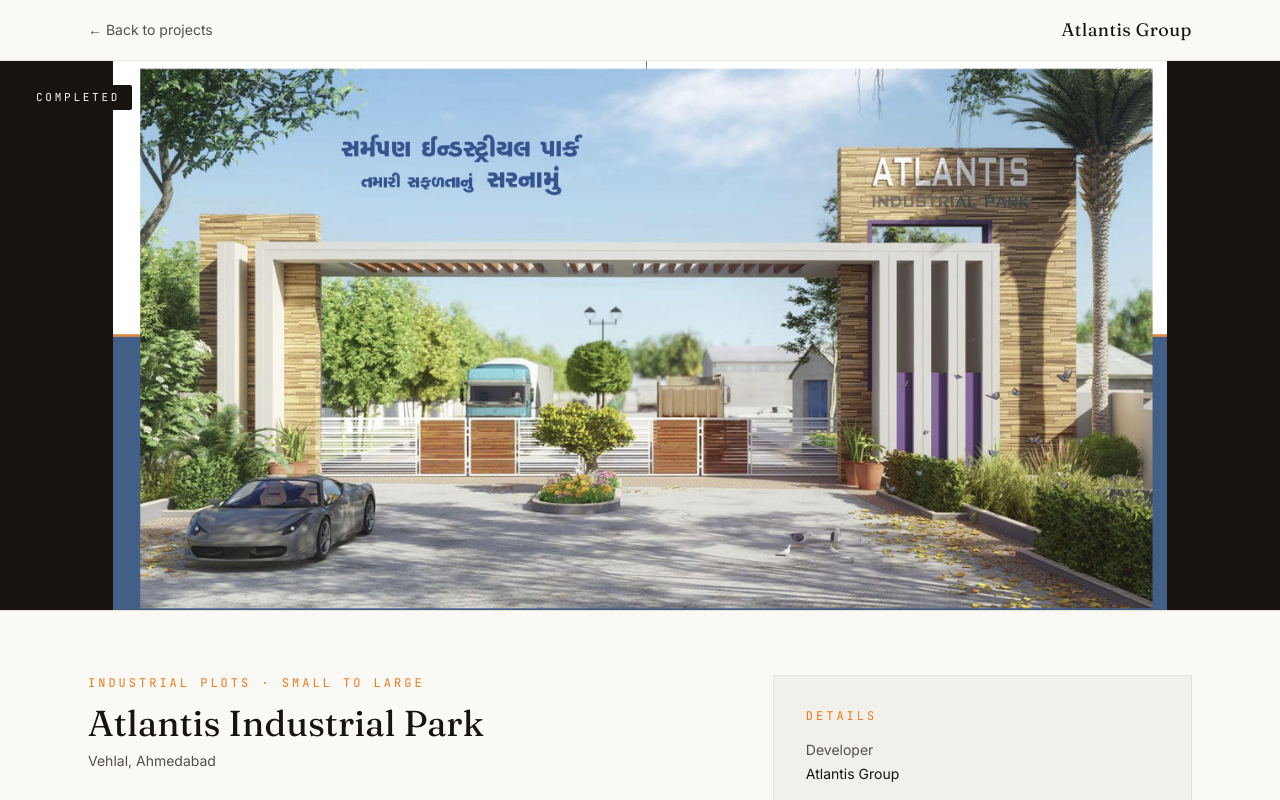
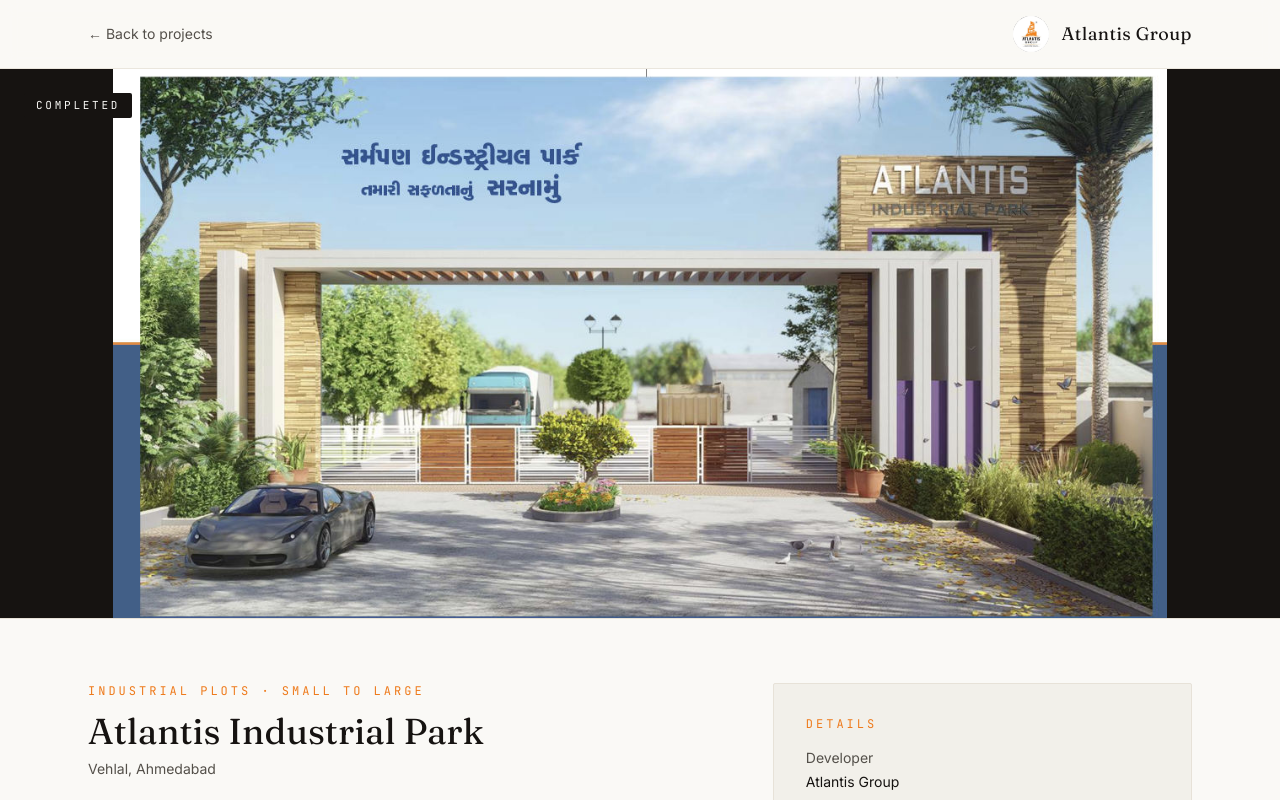
Before and after one commit to SukhadiyaDevarsh/atlantis-group, a Next.js app: page /projects/atlantis-industrial-park in a window 1280 px wide. Shown: the top 800 px of the page. Built offline with nearby package versions, Linux system fonts and the light colour scheme.

Commit message:
Add logo to project detail page header
Extracted the Logo component out of page.tsx into its own module
so it can be shared with the project detail pages, then added it
next to "Atlantis Group" in the detail page header to match the
homepage nav.

```diff
--- /dev/null
+++ b/app/Logo.tsx
@@ -0,0 +1,15 @@
+import Image from "next/image";
+
+export default function Logo({ className = "" }: { className?: string }) {
+  return (
+    <div className={`relative overflow-hidden rounded-full ${className}`}>
+      <Image
+        src="/logo-mark.jpg"
+        alt="Atlantis Group emblem — since 1989, build the future"
+        fill
+        sizes="(max-width: 768px) 15vw, 300px"
+        className="object-cover"
+      />
+    </div>
+  );
+}
--- a/app/page.tsx
+++ b/app/page.tsx
@@ -1,6 +1,7 @@
 import Image from "next/image";
 import Link from "next/link";
 import ContactForm from "./ContactForm";
+import Logo from "./Logo";
 import { projects } from "./projects-data";
 
 export default function Home() {
@@ -19,20 +20,6 @@
   );
 }
 
-/* ---------- Logo mark ---------- */
-function Logo({ className = "" }: { className?: string }) {
-  return (
-    <div className={`relative overflow-hidden rounded-full ${className}`}>
-      <Image
-        src="/logo-mark.jpg"
-        alt="Atlantis Group emblem — since 1989, build the future"
-        fill
-        sizes="(max-width: 768px) 15vw, 300px"
-        className="object-cover"
-      />
-    </div>
-  );
-}
 
 /* ---------- Nav ---------- */
 function Nav() {
--- a/app/projects/[slug]/page.tsx
+++ b/app/projects/[slug]/page.tsx
@@ -1,6 +1,7 @@
 import Image from "next/image";
 import Link from "next/link";
 import { notFound } from "next/navigation";
+import Logo from "../../Logo";
 import { projects, getProject } from "../../projects-data";
 
 export function generateStaticParams() {
@@ -27,7 +28,10 @@
           <Link href="/#projects" className="font-body text-sm text-slate transition hover:text-ink">
             ← Back to projects
           </Link>
-          <span className="font-display text-lg tracking-wide text-ink">Atlantis Group</span>
+          <span className="flex items-center gap-3 font-display text-lg tracking-wide text-ink">
+            <Logo className="h-9 w-9 shrink-0" />
+            Atlantis Group
+          </span>
         </div>
       </header>
 
```
